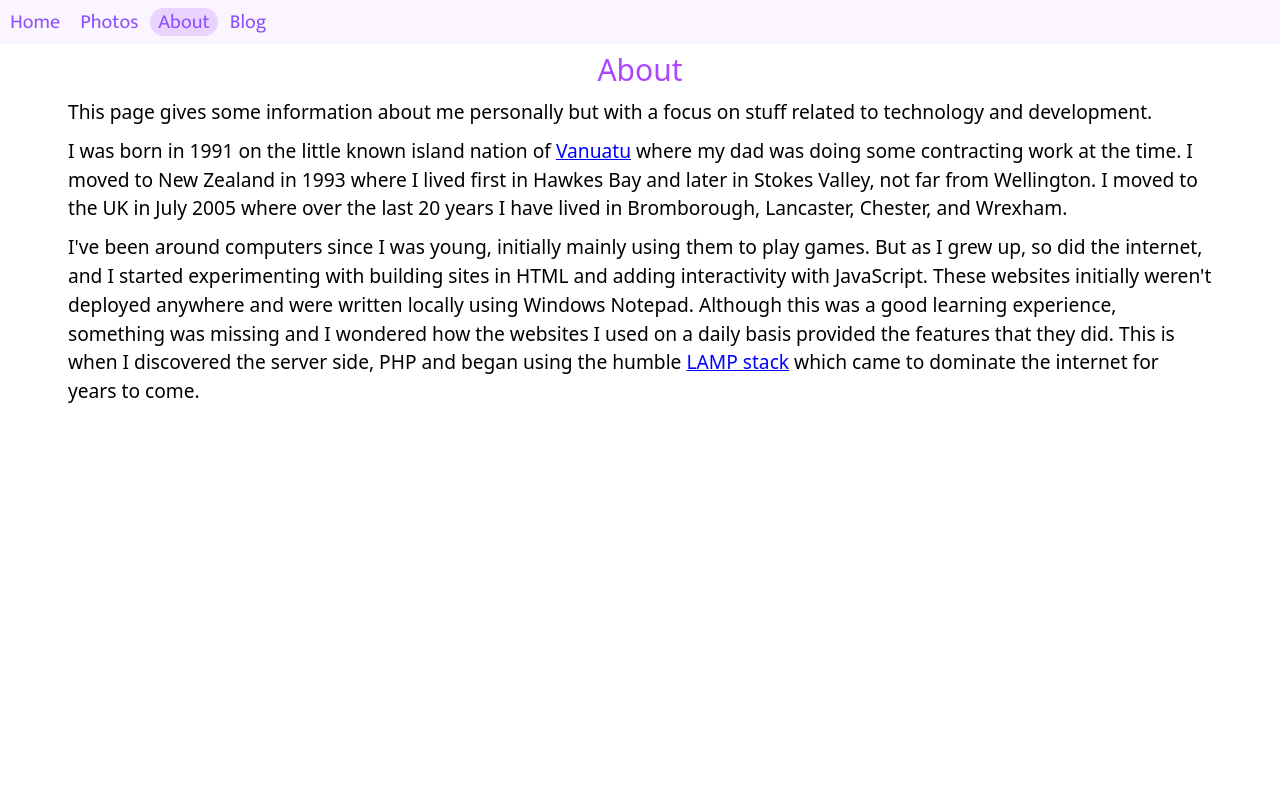
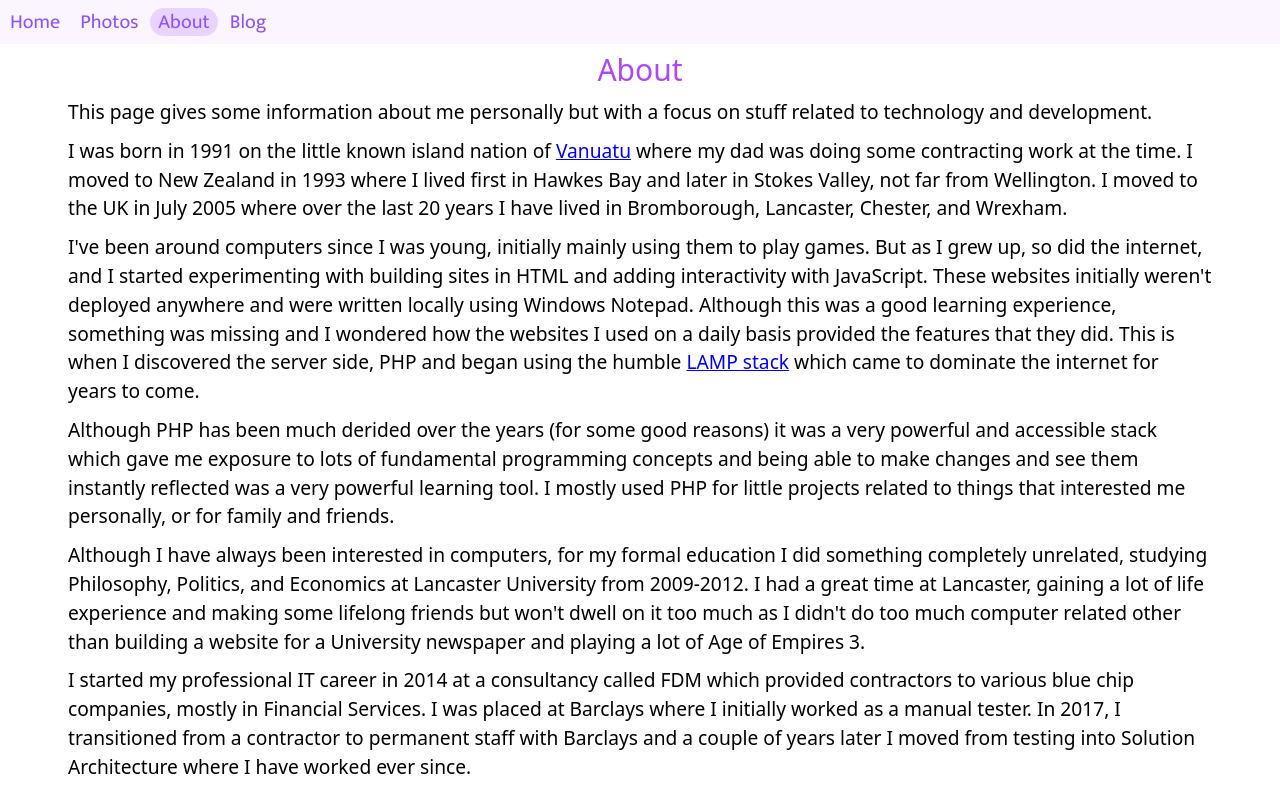
Before and after one commit to DoctorSulla/matthewhalliday, a SvelteKit app: page /about in a window 1280 px wide. Built offline with nearby package versions, Linux system fonts and the light colour scheme.

Commit message:
Updated about

```diff
--- a/src/routes/about/+page.svelte
+++ b/src/routes/about/+page.svelte
@@ -19,6 +19,27 @@
 		href="https://en.wikipedia.org/wiki/LAMP_(software_bundle)">LAMP stack</a
 	> which came to dominate the internet for years to come.
 </p>
+<p>
+	Although PHP has been much derided over the years (for some good reasons) it was a very powerful
+	and accessible stack which gave me exposure to lots of fundamental programming concepts and being
+	able to make changes and see them instantly reflected was a very powerful learning tool. I mostly
+	used PHP for little projects related to things that interested me personally, or for family and
+	friends.
+</p>
+<p>
+	Although I have always been interested in computers, for my formal education I did something
+	completely unrelated, studying Philosophy, Politics, and Economics at Lancaster University from
+	2009-2012. I had a great time at Lancaster, gaining a lot of life experience and making some
+	lifelong friends but won't dwell on it too much as I didn't do too much computer related other
+	than building a website for a University newspaper and playing a lot of Age of Empires 3.
+</p>
+<p>
+	I started my professional IT career in 2014 at a consultancy called FDM which provided contractors
+	to various blue chip companies, mostly in Financial Services. I was placed at Barclays where I
+	initially worked as a manual tester. In 2017, I transitioned from a contractor to permanent staff
+	with Barclays and a couple of years later I moved from testing into Solution Architecture where I
+	have worked ever since.
+</p>
 
 <style>
 	a {
```
